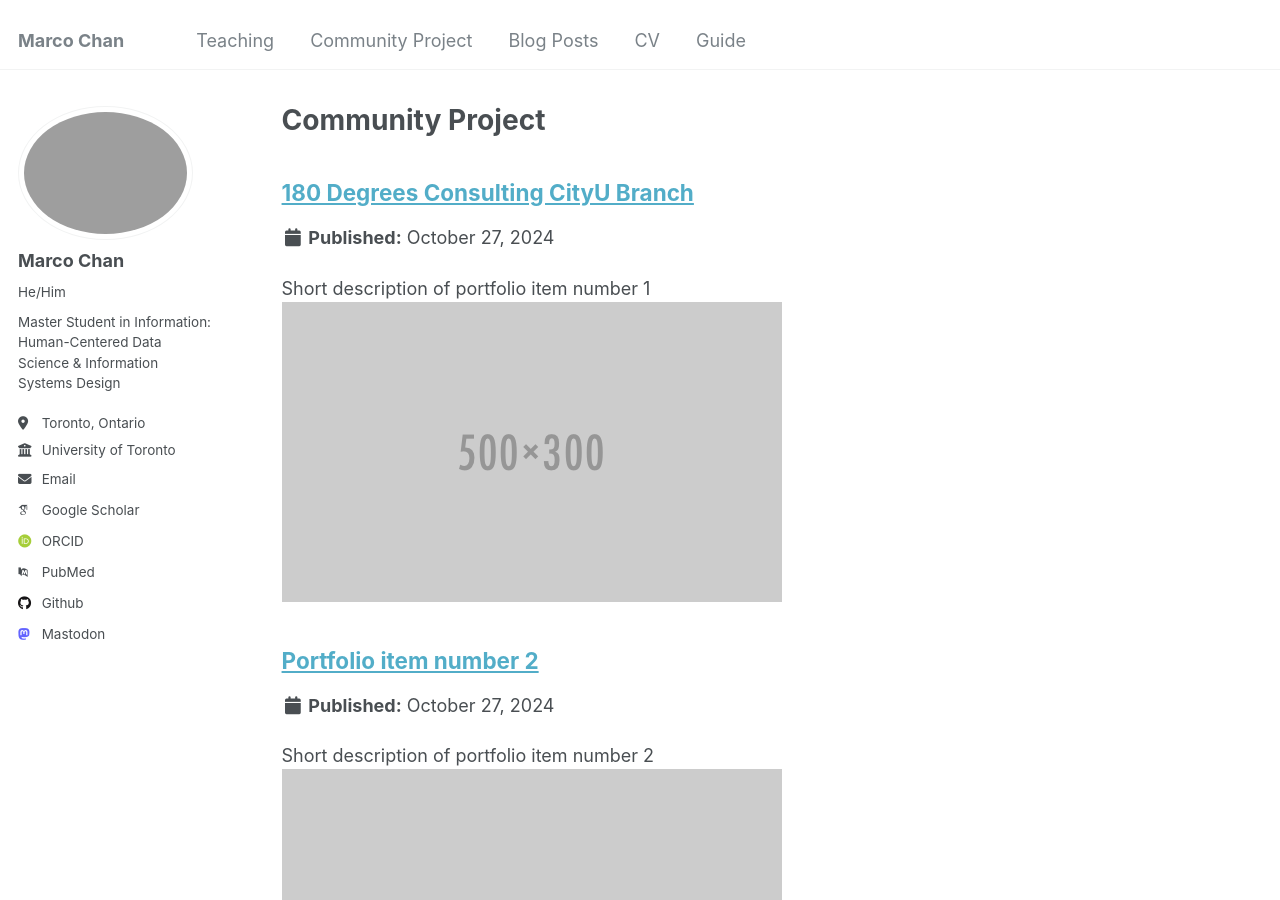
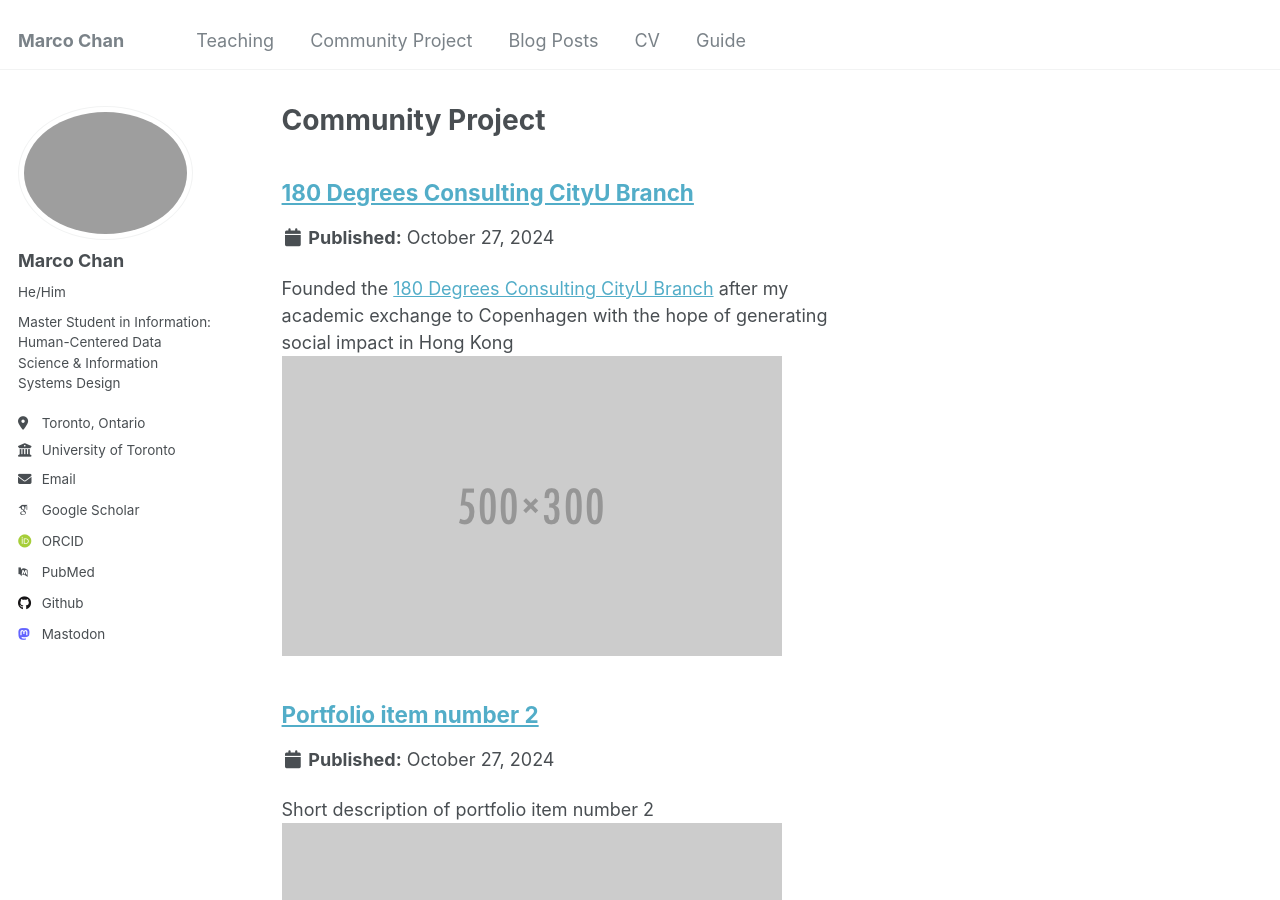
Before and after one commit to Marco-ProspectivePhD/home, a Jekyll site: the page built from _pages/portfolio.html, in a window 1280 px wide and 900 px high. Built offline with Jekyll 4.4.1, drawn with Linux system fonts in a browser that asks for light colours; some web fonts are replaced.

Commit message:
Update portfolio-1.md

```diff
--- a/_portfolio/portfolio-1.md
+++ b/_portfolio/portfolio-1.md
@@ -1,7 +1,7 @@
 ---
 title: "180 Degrees Consulting CityU Branch"
-excerpt: "Short description of portfolio item number 1<br/><img src='/images/500x300.png'>"
-collection: portfolio
+excerpt: "Founded the [180 Degrees Consulting CityU Branch](https://hk.linkedin.com/company/180dc-cityu) after my academic exchange to Copenhagen with the hope of generating social impact in Hong Kong<br/><img src='/images/500x300.png'>"
+collection: Community Project
 ---
 
 
```
